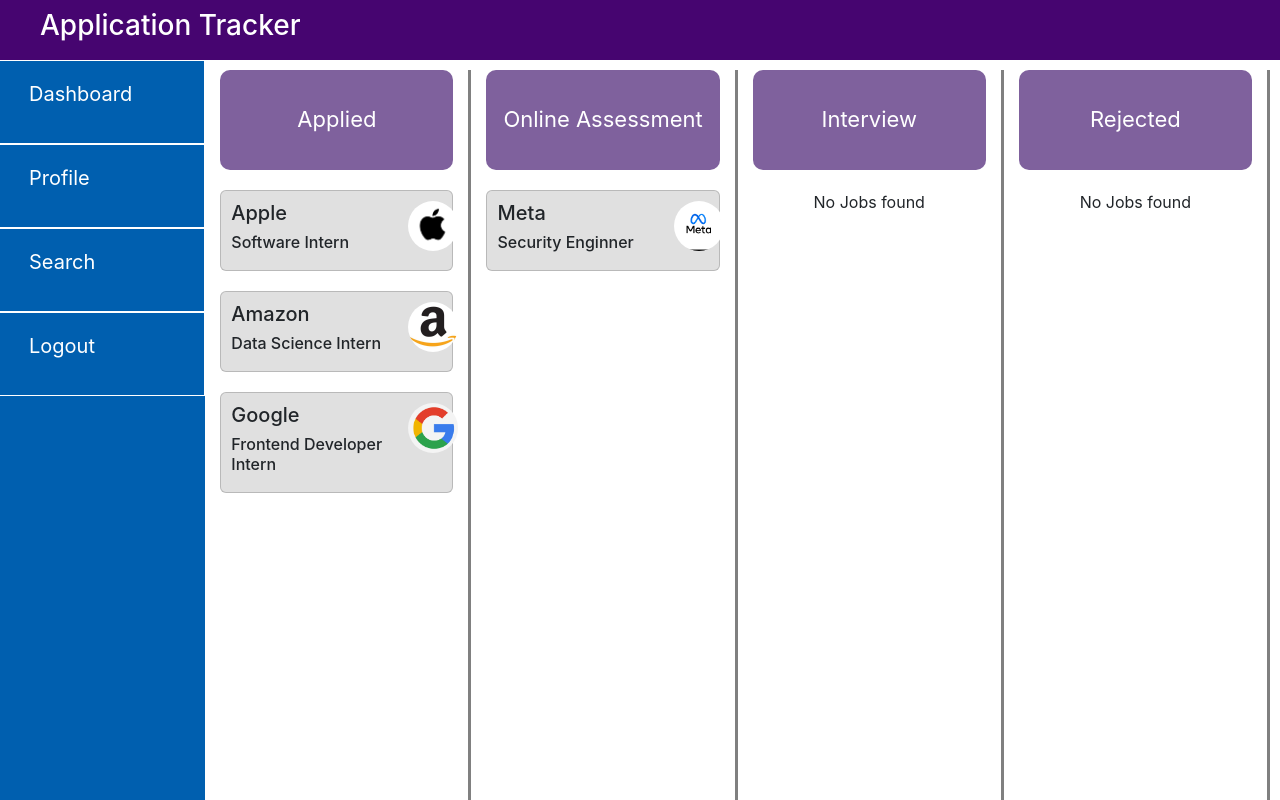
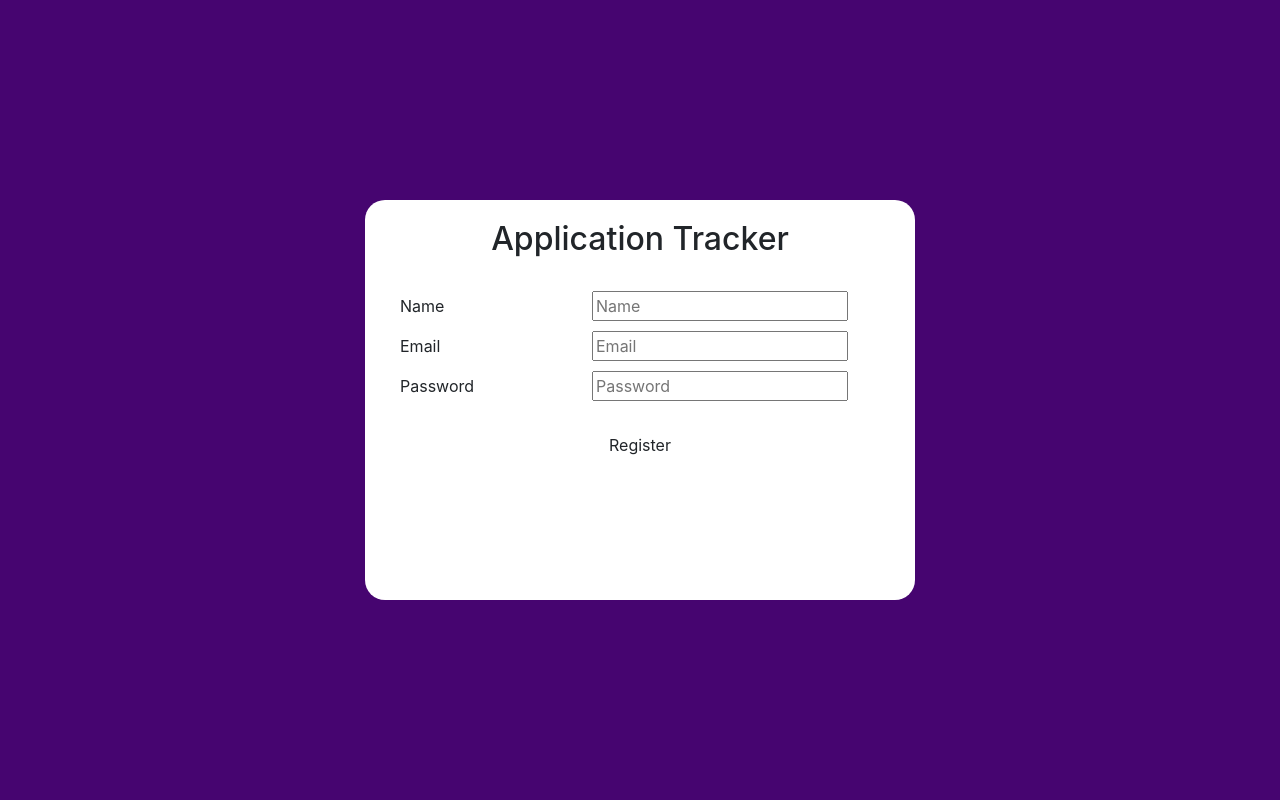
Before and after one commit to Shvejan/hack-nyu-internship-tracker, a React (Create React App) app: page / in a window 1280 px wide. Built offline with nearby package versions, Linux system fonts and the light colour scheme.

Commit message:
register page

```diff
--- a/package.json
+++ b/package.json
@@ -3,9 +3,11 @@
   "version": "0.1.0",
   "private": true,
   "dependencies": {
+    "@iconscout/react-unicons": "^1.1.6",
     "@testing-library/jest-dom": "^5.16.5",
     "@testing-library/react": "^13.4.0",
     "@testing-library/user-event": "^13.5.0",
+    "axios": "^0.24.0",
     "bootstrap": "^5.2.3",
     "react": "^18.2.0",
     "react-dom": "^18.2.0",
--- /dev/null
+++ b/src/apis/login.js
@@ -0,0 +1,15 @@
+import axios from "axios";
+
+export const loginApi = async (name, email, password) => {
+  console.log("api call made", name, email, password);
+  axios
+    .post(`http://127.0.0.1:5000/register`, {
+      name: name,
+      email: email,
+      password: password,
+    })
+    .then((res) => {
+      console.log(res);
+      console.log(res.data);
+    });
+};
--- a/src/components/JobBoard.jsx
+++ b/src/components/JobBoard.jsx
@@ -51,6 +51,7 @@
 export default function JobBoard() {
   const { jobs } = useContext(JobsContext);
   return (
+    <div className="col-10 right-dock">
       <div className="row category-section">
         {categories.map((c, i) => (
           <div className="col-3 no-gitter" key={i}>
@@ -78,5 +79,6 @@
         ))}
         <div></div>
       </div>
+    </div>
   );
 }
--- a/src/components/LeftDock.jsx
+++ b/src/components/LeftDock.jsx
@@ -1,31 +1,38 @@
 import React from "react";
+import * as Unicons from "@iconscout/react-unicons";
 
 const dockTiles = [
   {
     title: "Dashboard",
     link: "/",
+    icon: <Unicons.UilDashboard />,
   },
 
   {
     title: "Profile",
     link: "/profile",
+
+    icon: <Unicons.UilUser />,
   },
   {
     title: "Search",
     link: "/search",
+    icon: <Unicons.UilSearch />,
   },
   {
     title: "Logout",
     link: "/logout",
+    icon: <Unicons.UilSignout />,
   },
 ];
 
 export default function LeftDock() {
   return (
-    <div className="">
+    <div className="col-2 left-dock">
       {dockTiles.map((item, i) => (
-        <div className="dock-item">
-          <p>{item.title}</p>
+        <div className="dock-item row">
+          <p className="col-2">{item.icon}</p>
+          <p className="col-10">{item.title}</p>
         </div>
       ))}
     </div>
--- a/src/context/UserContext.jsx
+++ b/src/context/UserContext.jsx
@@ -3,7 +3,7 @@
 const UserContext = createContext();
 
 export function UserContextProvider({ children }) {
-  const [user, setuser] = useState("null");
+  const [user, setuser] = useState(null);
   return (
     <UserContext.Provider value={{ user, setuser }}>
       {children}
--- a/src/css/authenticated-styles.css
+++ b/src/css/authenticated-styles.css
@@ -7,7 +7,7 @@
 .nav-bar {
   /* background-color: violet; */
   background-color: #460570;
-  height: 60px;
+  height: 70px;
   color: white;
   display: flex;
   align-items: center;
@@ -31,6 +31,9 @@
   color: white;
   border-width: 1px;
   border-style: solid;
+  border-left: none;
+  border-right: none;
+  border-top: none;
   padding: 18px;
   padding-left: 40px;
   font-size: 20px;
@@ -44,7 +47,7 @@
 .category {
   /* background-color: #005faf; */
   border-style: solid;
-  border-color: grey;
+  border-color: rgb(192, 192, 192);
   border-bottom: none;
   border-left: none;
   border-top: none;
--- a/src/css/unauthenticated-styles.css
+++ b/src/css/unauthenticated-styles.css
@@ -1,15 +1,19 @@
 .form-div {
-  /* display: flex; */
+  display: flex;
   justify-content: center;
+  background-color: #460570;
+  height: 100%;
+  align-items: center;
 }
 .title {
   text-align: center;
 }
 .form {
+  height: 400px;
   justify-content: center;
   align-items: center;
   background-color: white;
-  border-radius: 5px;
+  border-radius: 20px;
   width: 550px;
   padding: 20px;
 }
--- a/src/routes/AuthenticatedPage.jsx
+++ b/src/routes/AuthenticatedPage.jsx
@@ -11,12 +11,8 @@
     <div className="dashboard-body">
       <NavBar />
       <div className="dashboard-layout row">
-        <div className="col-2 left-dock">
-          <LeftDock />
-        </div>
-        <div className="col-10 right-dock">
-          <JobBoard />
-        </div>
+        <LeftDock />
+        <JobBoard />
       </div>
     </div>
   );
--- a/src/routes/UnauthenticatedPage.jsx
+++ b/src/routes/UnauthenticatedPage.jsx
@@ -1,35 +1,30 @@
-import React from "react";
+import React, { useState } from "react";
+import { loginApi } from "../apis/login";
 import "../css/unauthenticated-styles.css";
 
-export default function UnauthenticatedPage() {
+const Register = () => {
+  const [name, setname] = useState("");
+  const [email, setemail] = useState("");
+  const [password, setpassword] = useState("");
   return (
     <div className="form-div">
       <div className="form">
         <h2 className="title">Application Tracker</h2>
         <div className="form-body">
           <div className="username">
-            <label className="form__label" for="firstName">
-              First Name{" "}
+            <label className="form__label" for="name">
+              Name
             </label>
             <input
               className="form__input"
               type="text"
-              id="firstName"
-              placeholder="First Name"
+              id="name"
+              placeholder="Name"
+              value={name}
+              onChange={(event) => setname(event.target.value)}
             />
           </div>
-          <div className="lastname">
-            <label className="form__label" for="lastName">
-              Last Name{" "}
-            </label>
-            <input
-              type="text"
-              name=""
-              id="lastName"
-              className="form__input"
-              placeholder="LastName"
-            />
-          </div>
+
           <div className="email">
             <label className="form__label" for="email">
               Email{" "}
@@ -39,6 +34,8 @@
               id="email"
               className="form__input"
               placeholder="Email"
+              value={email}
+              onChange={(event) => setemail(event.target.value)}
             />
           </div>
           <div className="password">
@@ -50,26 +47,26 @@
               type="password"
               id="password"
               placeholder="Password"
-            />
-          </div>
-          <div className="confirm-password">
-            <label className="form__label" for="confirmPassword">
-              Confirm Password{" "}
-            </label>
-            <input
-              className="form__input"
-              type="password"
-              id="confirmPassword"
-              placeholder="Confirm Password"
+              value={password}
+              onChange={(event) => setpassword(event.target.value)}
             />
           </div>
         </div>
         <div class="footer">
-          <button type="submit" class="btn">
+          <button
+            type="submit"
+            class="btn"
+            onClick={() => loginApi(name, email, password)}
+          >
             Register
           </button>
         </div>
       </div>
     </div>
   );
+};
+
+export default function UnauthenticatedPage() {
+  const [register, setregister] = useState(true);
+  return <>{register && <Register />}</>;
 }
```
Also changed, not shown: 2 other files (tests, documents, lock files or other folders). Lines whose indentation alone changed are shown as unchanged.
